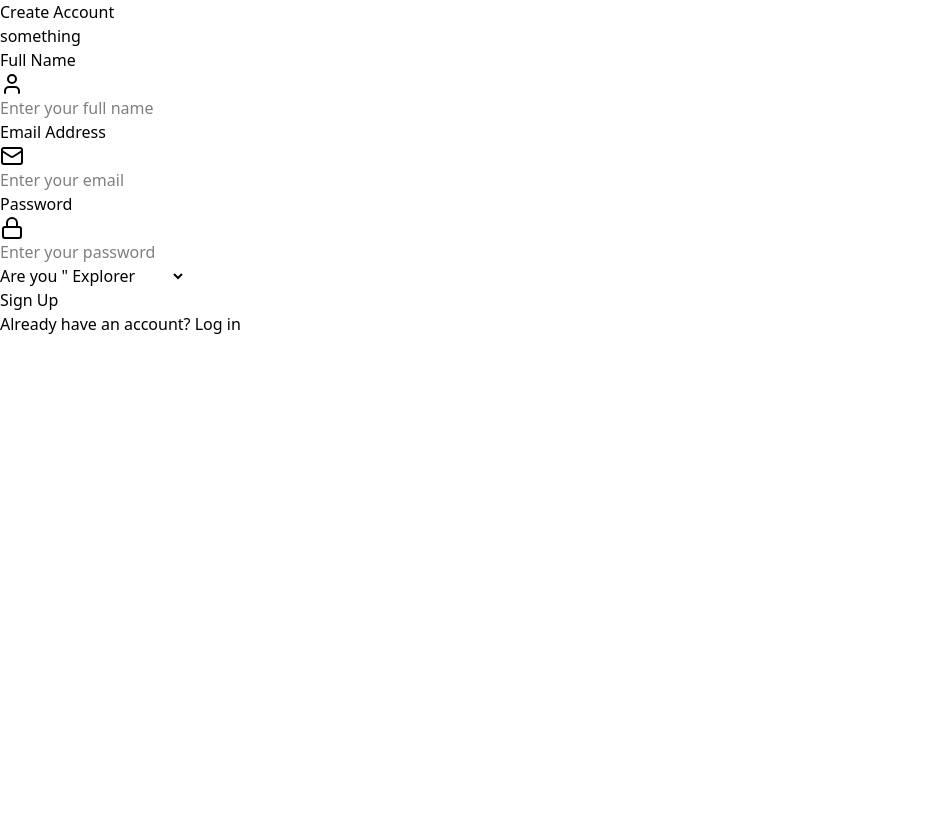
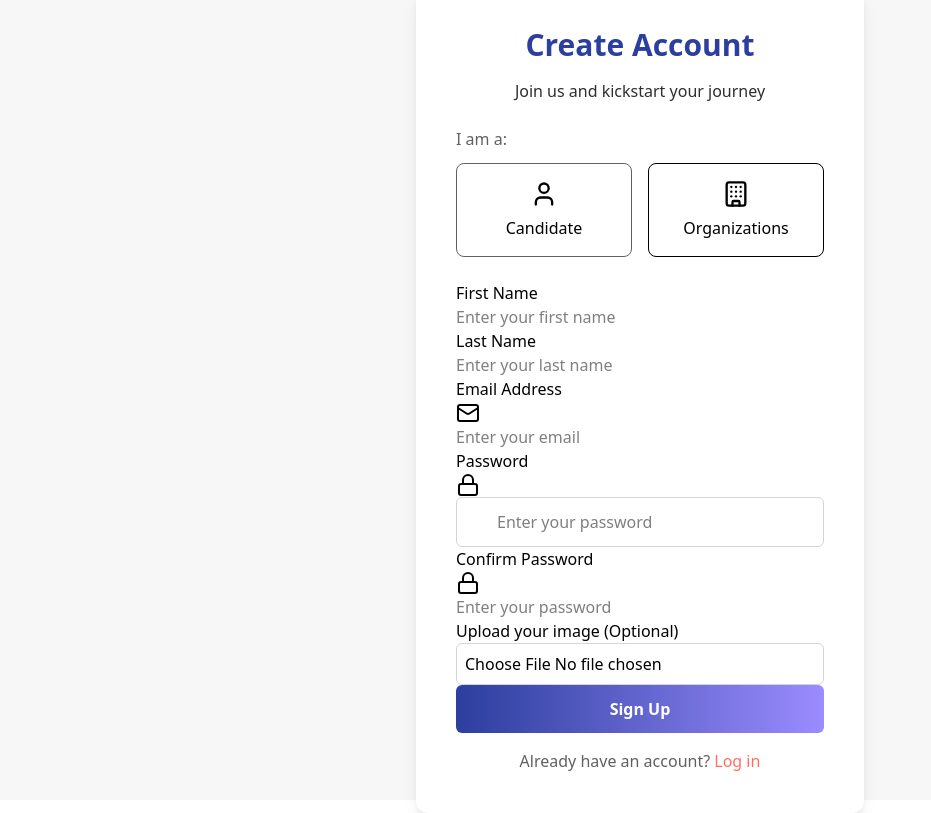
Before and after one commit to Praneetaa/Internship-Portal, a React (Vite) app in the folder Frontend/: page /Signup in a window 1280 px wide. Shown: the whole page, without its empty margins (0-931 px from the left). Built offline with nearby package versions, Linux system fonts and the light colour scheme.

Commit message:
Structured Sign Up form

```diff
--- a/Frontend/src/index.css
+++ b/Frontend/src/index.css
@@ -4,7 +4,16 @@
 @tailwind utilities;
 
 @theme {
-   --color-primary: #3a1078;
-   --color-secondary: #4e31aa;
-   --color-accent: #3795bd;
+   --color-primary: #2c3e9e;
+   --color-secondary: #9b8cff;
+   --color-accent: #ff6f61;
+   --color-neutral: #f7f7f7;
+   --color-paragraph: #2e2e2e;
+   --color-label: #616161;
+   --color-icon: #9e9e9e;
+   --color-success: green;
+   --color-error: rgb(239 68 68);
 }
+input[type="password"]::-ms-reveal {
+   display: none;
+}
--- a/Frontend/src/pages/Auth/Signup.jsx
+++ b/Frontend/src/pages/Auth/Signup.jsx
@@ -6,21 +6,27 @@ import {
    Eye,
    EyeOff,
    User,
+   Building,
    Loader,
    AlertCircle,
-   CheckCircle,
 } from "lucide-react";
 import { motion } from "framer-motion";
 
+const userRoles = { CANDIDATE: "candidate", ORGANIZATION: "organization" };
+
 const Signup = () => {
    const [formData, setFormData] = useState({
-      fullName: "",
-      email: "",
+      firstName: "",
+      lastName: "",
+      companyName: "",
+      companyEmail: "",
+      personalEmail: "",
       password: "",
       confirmPassword: "",
-      role: "",
+      role: userRoles.CANDIDATE,
       avatar: null,
    });
+
    const handleInputChange = (e) => {
       const { name, value } = e.target;
       console.log({ name, value });
@@ -30,13 +36,17 @@ const Signup = () => {
       }));
    };
 
-   const handleRoleChange = (role) => {};
+   const handleRoleChange = (role) => {
+      setFormData((prev) => ({ ...prev, role }));
+   };
 
-   const handleAvatarChange = (e) => {};
+   const handleAvatarChange = (e) => {
+      setFormData((prev) => ({ ...prev, avatar: e.target.files[0] }));
+   };
 
    const handleSignup = async (e) => {
       e.preventDefault();
-      if (password !== confirmPassword) {
+      if (formData.password !== formData.confirmPassword) {
          alert("Passwords do not match!");
          return;
       }
@@ -45,77 +55,217 @@ const Signup = () => {
    };
 
    return (
-      <div>
-         <h2>Create Account</h2>
-         <p>something</p>
+      <div className="flex justify-center items-center h-screen bg-neutral">
          <motion.div
             initial={{ opacity: 0, y: 20 }}
             animate={{ opacity: 1, y: 0 }}
             transition={{ duration: 0.6 }}
             className=""
          >
+            <div className="w-md max-w-md bg-white p-10 rounded-xl shadow-lg">
+               <h2 className="text-3xl font-bold text-center text-primary mb-4">
+                  Create Account
+               </h2>
+               <p className="text-center text-paragraph mb-6">
+                  Join us and kickstart your journey
+               </p>
+
                <form onSubmit={handleSignup} className="">
-               {/*Full Name*/}
+                  {/*Role Selection*/}
+                  <div className="mb-6">
+                     <label className="block text-md font-medium text-label mb-3">
+                        I am a:
+                     </label>
+                     <div className="grid grid-cols-2 gap-4">
+                        {/* Candidate Button */}
+                        <button
+                           type="button"
+                           className={`flex flex-col items-center p-4 rounded-lg border border-label transition ${
+                              formData.role === userRoles.CANDIDATE
+                                 ? "active"
+                                 : ""
+                           }focus:outline-none focus:ring-2 focus:ring-primary`}
+                           onClick={() => handleRoleChange(userRoles.CANDIDATE)}
+                        >
+                           <User size={28} className="mb-2" />
+                           Candidate
+                        </button>
+                        {/* Organization Button */}
+                        <button
+                           type="button"
+                           className={`flex flex-col items-center p-4 rounded-lg border transition ${
+                              formData.role === userRoles.ORGANIZATION
+                                 ? "active"
+                                 : ""
+                           }focus:outline-none focus:ring-2 focus:ring-primary`}
+                           onClick={() =>
+                              handleRoleChange(userRoles.ORGANIZATION)
+                           }
+                        >
+                           <Building size={28} className="mb-2" />
+                           Organizations
+                        </button>
+                     </div>
+                  </div>
+
+                  {formData.role === userRoles.CANDIDATE && (
+                     <>
+                        {/*First Name*/}
                         <div>
-                  <label className="">Full Name</label>
+                           <label className="" htmlFor="firstName">
+                              First Name
+                           </label>
                            <div className="">
-                     <User className="" />
                               <input
+                                 id="firstName"
                                  type="text"
-                        name="fullName"
-                        value={formData.fullName}
-                        placeholder="Enter your full name"
+                                 name="firstName"
+                                 value={formData.firstName}
+                                 placeholder="Enter your first name"
                                  onChange={handleInputChange}
-                        required
                               />
                            </div>
                         </div>
+
+                        {/*Last Name*/}
+                        <div>
+                           <label className="" htmlFor="lastName">
+                              Last Name
+                           </label>
+                           <div className="">
+                              <input
+                                 id="lastName"
+                                 type="text"
+                                 name="lastName"
+                                 value={formData.lastName}
+                                 placeholder="Enter your last name"
+                                 onChange={handleInputChange}
+                              />
+                           </div>
+                        </div>
+
                         {/*Email*/}
                         <div>
-                  <label className="">Email Address</label>
+                           <label className="" htmlFor="personalEmail">
+                              Email Address
+                           </label>
                            <div className="">
                               <Mail className="" />
                               <input
+                                 id="personalEmail"
                                  type="email"
-                        name="email"
+                                 name="personalEmail"
                                  value={formData.email}
                                  placeholder="Enter your email"
                                  onChange={handleInputChange}
-                        required
                               />
                            </div>
                         </div>
+                     </>
+                  )}
+                  {formData.role === userRoles.ORGANIZATION && (
+                     <>
+                        {/*Company Name*/}
+                        <div>
+                           <label className="" htmlFor="companyName">
+                              Company Name
+                           </label>
+                           <div>
+                              <input
+                                 id="companyName"
+                                 type="text"
+                                 name="companyName"
+                                 value={formData.companyName}
+                                 placeholder="Enter your Company Name"
+                                 onChange={handleInputChange}
+                              />
+                           </div>
+                        </div>
+
+                        {/*Company Email*/}
+                        <div>
+                           <label className="" htmlFor="companyEmail">
+                              Company Email
+                           </label>
+                           <div>
+                              <input
+                                 id="companyEmail"
+                                 type="email"
+                                 name="companyEmail"
+                                 value={formData.email}
+                                 placeholder="Enter your email"
+                                 onChange={handleInputChange}
+                                 className="w-full p-2 pl-10 rounded-md border focus:outline-none focus:ring-2 focus:ring-accent"
+                              />
+                           </div>
+                        </div>
+                     </>
+                  )}
+
+                  {/*Common Fields*/}
+
                   {/*Password*/}
                   <div>
-                  <label className="">Password</label>
+                     <label className="" htmlFor="password">
+                        Password
+                     </label>
                      <div className="">
                         <Lock className="" />
                         <input
+                           id="password"
                            type="password"
                            name="password"
                            value={formData.password}
                            placeholder="Enter your password"
                            onChange={handleInputChange}
-                        required
+                           className="w-full pl-10 p-3 rounded-md border border-gray-300 focus:ring-2 focus:ring-primary focus:outline-none"
                         />
                      </div>
                   </div>
-
+                  {/*Confirm Password*/}
                   <div>
-                  {/*Role*/}
-                  <label>Are you "</label>
-                  <select onChange={(e) => setRole(e.target.value)} required>
-                     <option value="explorer">Explorer</option>
-                     <option value="organization">Organization</option>
-                  </select>
+                     <label className="" htmlFor="confirmPassword">
+                        Confirm Password
+                     </label>
+                     <div className="">
+                        <Lock className="" />
+                        <input
+                           id="confirmPassword"
+                           type="password"
+                           name="confirmPassword"
+                           value={formData.confirmPassword}
+                           placeholder="Enter your password"
+                           onChange={handleInputChange}
+                        />
+                     </div>
+                  </div>
+                  {/*Upload Profile Picture*/}
+                  <div>
+                     <label className="">Upload your image (Optional)</label>
+                     <input
+                        type="file"
+                        name="avatar"
+                        accept="image/*"
+                        onChange={handleAvatarChange}
+                        className="w-full p-2 border border-gray-300 rounded-md focus:ring-2 focus:ring-primary focus:outline-none"
+                     />
                   </div>
 
-               <button type="submit">Sign Up</button>
+                  <button
+                     type="submit"
+                     className="w-full text-white font-semibold py-3 rounded-md cursor-pointer bg-gradient-to-r from-primary to-secondary hover:bg-gradient-to-l hover:from-secondary hover:to-primary transition-all duration-300"
+                  >
+                     Sign Up
+                  </button>
                </form>
 
-            <p>
-               Already have an account? <Link to="/">Log in</Link>
+               <p className="text-center text-label mt-4">
+                  Already have an account?{" "}
+                  <Link to="/" className="text-accent hover:underline">
+                     Log in
+                  </Link>
                </p>
+            </div>
          </motion.div>
       </div>
    );
```
Also changed, not shown: Frontend/src/pages/Auth/Login.jsx (+42 -47 lines). Lines whose indentation alone changed are shown as unchanged.
